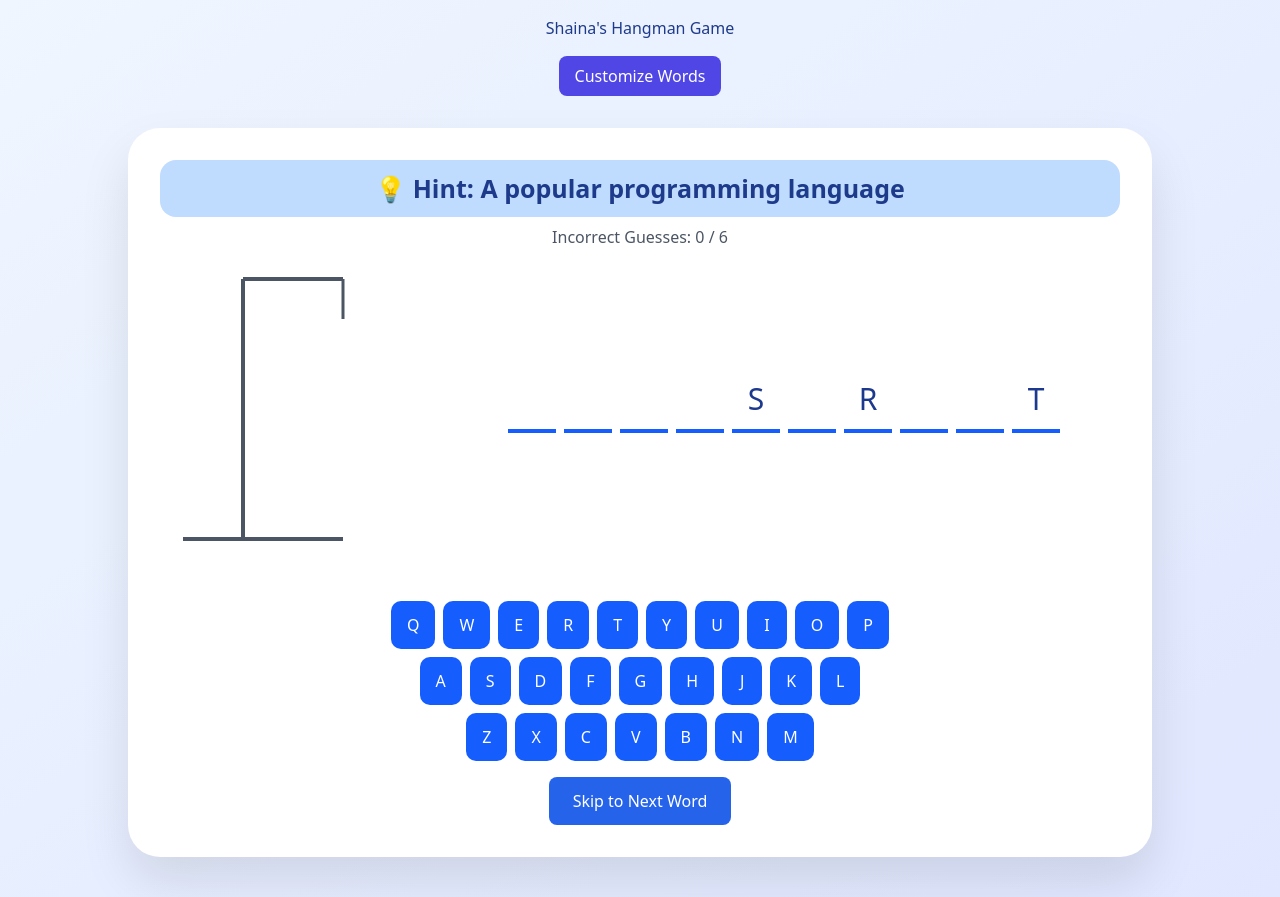
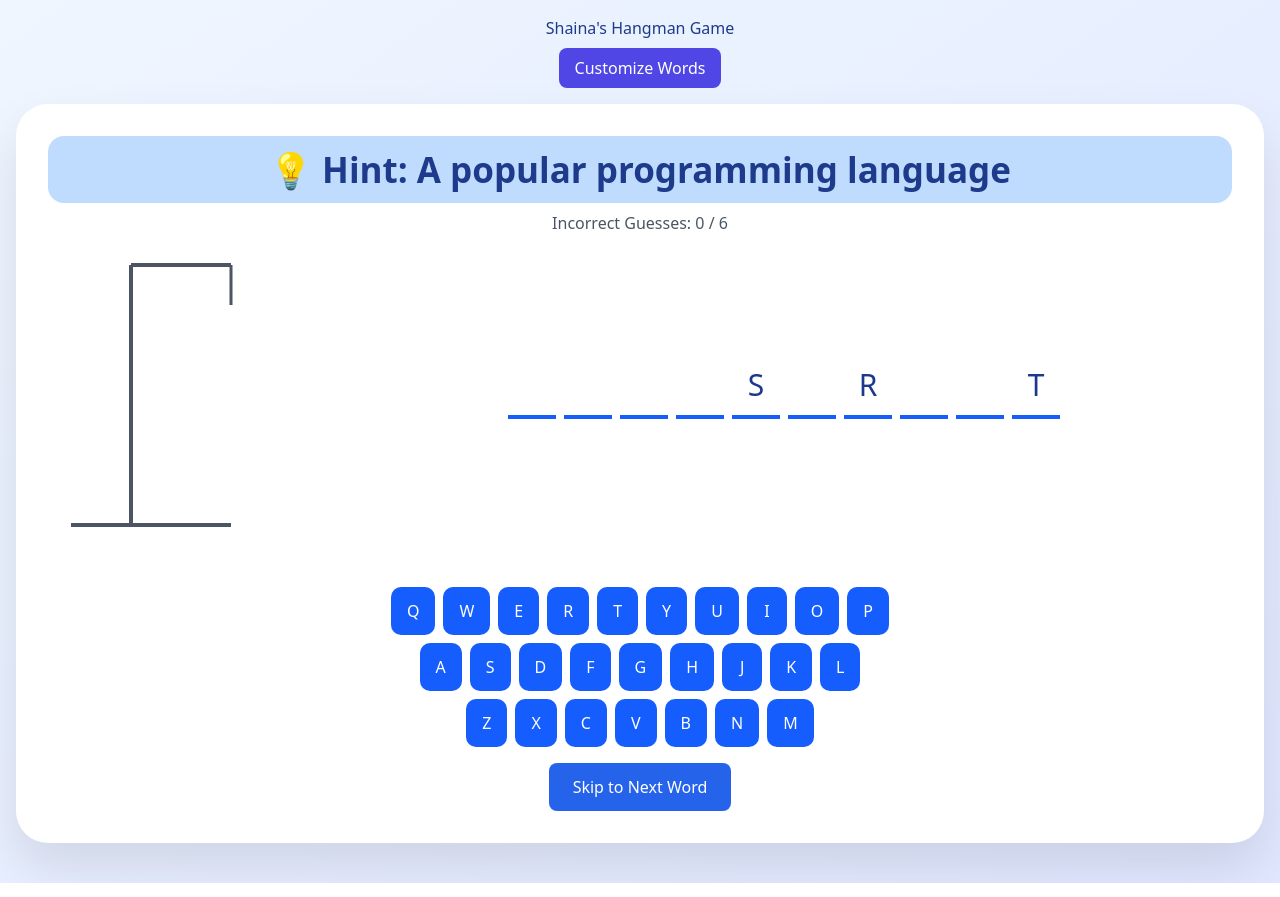
Before and after one commit to alberastine/hangman, a React (Vite) app: page / in a window 1280 px wide. Built offline with nearby package versions, Linux system fonts and the light colour scheme.

Commit message:
style: made the Ui bigger

```diff
--- a/src/App.tsx
+++ b/src/App.tsx
@@ -193,6 +193,7 @@ function App() {
 
     return (
         <div
+            className="main-container"
             style={{
                 minHeight: '100vh',
                 background:
@@ -204,9 +205,12 @@ function App() {
                 padding: '1rem',
             }}
         >
-            <div style={{ width: '100%', maxWidth: '64rem' }}>
-                <div style={{ textAlign: 'center', marginBottom: '2rem' }}>
-                    <h1 style={{ color: '#1e3a8a', marginBottom: '1rem' }}>
+            <div
+                className="child-container"
+                style={{ width: '100%', maxWidth: '80rem' }}
+            >
+                <div style={{ textAlign: 'center', marginBottom: '1rem' }}>
+                    <h1 style={{ color: '#1e3a8a', marginBottom: '0.5rem' }}>
                         Shaina's Hangman Game
                     </h1>
                     <button
@@ -225,12 +229,14 @@ function App() {
                 </div>
 
                 <div
+                    className="guess-word-container"
                     style={{
                         backgroundColor: '#fff',
                         borderRadius: '2rem',
                         boxShadow: '0 25px 50px rgba(0,0,0,0.1)',
                         padding: '2rem',
                         marginBottom: '1.5rem',
+                        width: '100%',
                     }}
                 >
                     <div
@@ -252,7 +258,7 @@ function App() {
                         >
                             <p
                                 style={{
-                                    fontSize: '25px',
+                                    fontSize: '35px',
                                     fontWeight: '700',
                                     color: '#1e3a8a',
                                     lineHeight: '1',
@@ -372,6 +378,7 @@ function App() {
                     </div>
                 </div>
             </div>
+            {/* MODAL */}
             {showGameOverModal && (
                 <div
                     style={{
```
